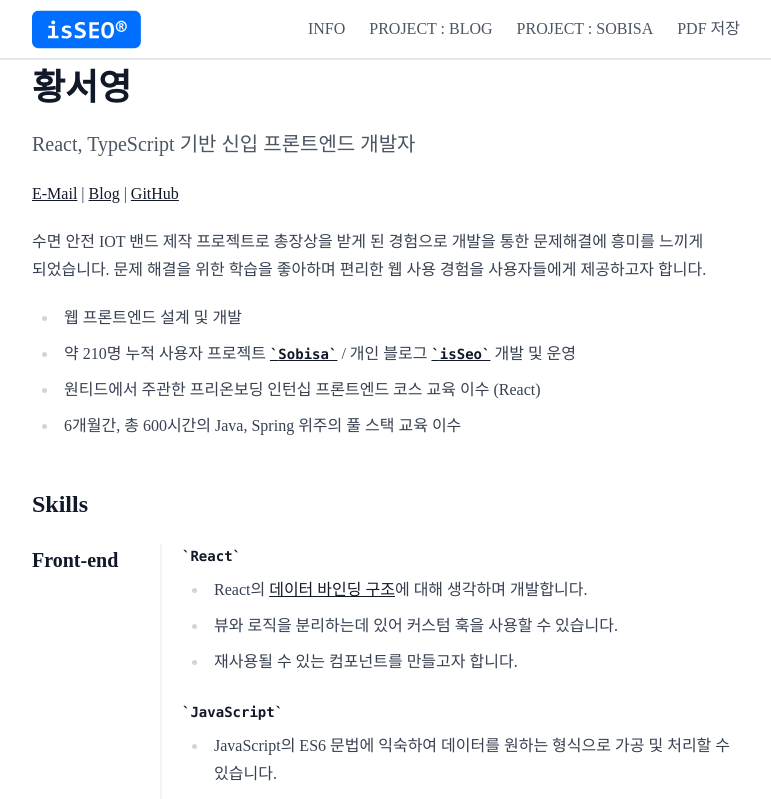
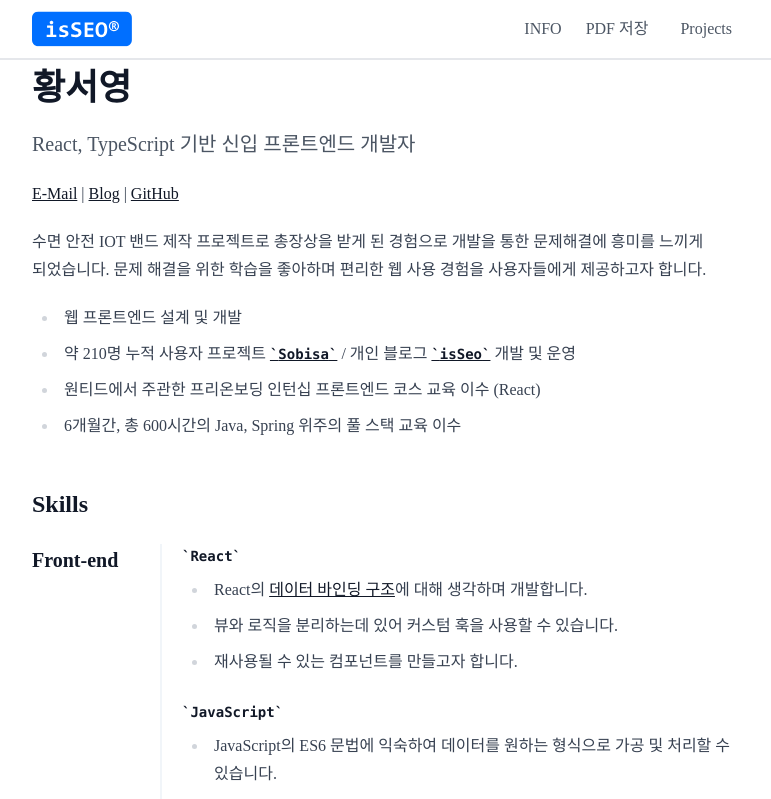
Before and after one commit to Seo0H/seo-portfolio, a React (Vite) app: page /info in a window 1280 px wide. Shown: the top 799 px of the page, without its empty margins (248-1019 px from the left). Built offline with nearby package versions, Linux system fonts and the light colour scheme; a web font is replaced by a local one.

Commit message:
[SP-29] ✨ Add. Project dropdown 구현 및 헤더 추가

```diff
--- /dev/null
+++ b/src/components/dropdown/project/index.ts
@@ -0,0 +1 @@
+export { ProjectDropdown } from './project-dropdown';
--- /dev/null
+++ b/src/components/dropdown/project/project-dropdown.tsx
@@ -0,0 +1,42 @@
+import { useId } from 'react';
+
+import { useNavigate, useParams } from 'react-router-dom';
+
+import { Dropdown } from '@/components/common/form/dropdown';
+import { projectKeys } from '@/pages/project';
+import { buttons } from '@/styles/buttons';
+import { cn } from '@/utils/cn';
+
+export const ProjectDropdown = ({ className }: { className?: string }) => {
+  const uniqId = useId();
+  const { id } = useParams();
+  const navigator = useNavigate();
+
+  return (
+    <Dropdown
+      value={id}
+      className={cn('rounded-md border-gray-100', className)}
+      onChange={(e) => navigator(`/project/${e}`)}
+    >
+      <Dropdown.Trigger
+        className={cn(buttons.default, 'px-5')}
+        openStyle='shadow-md w-full rounded-b-none bg-white'
+      >
+        Projects
+      </Dropdown.Trigger>
+
+      <Dropdown.List className='left-0 overflow-hidden rounded-b-md shadow-md '>
+        {projectKeys.map((key) => (
+          <Dropdown.Item
+            key={`${uniqId}-${key}`}
+            value={key}
+            className={cn(buttons.default, `inline-block rounded-none bg-white backdrop-blur-md`)}
+            checkedStyle='bg-slate-100 text-gray-600'
+          >
+            {key.toUpperCase()}
+          </Dropdown.Item>
+        ))}
+      </Dropdown.List>
+    </Dropdown>
+  );
+};
--- a/src/components/header/index.tsx
+++ b/src/components/header/index.tsx
@@ -1,41 +1,38 @@
-import { ComponentProps, useId } from 'react';
+import { ComponentProps } from 'react';
 
-import { Link as RouterLink, useNavigate } from 'react-router-dom';
+import { Link, useNavigate } from 'react-router-dom';
 
 import { Logo } from '@/asset/logo/isSeo';
-import { projectKeys } from '@/pages/project';
+import { ProjectDropdown } from '@/components/dropdown/project';
 import { buttons } from '@/styles/buttons';
 import { cn } from '@/utils/cn';
 
 export const Header = ({ className }: Pick<ComponentProps<'div'>, 'className'>) => {
-  const uniqId = useId();
   const navigator = useNavigate();
 
   return (
     <div className={cn('fixed z-10 h-header w-full', 'print:hidden', className)}>
-      <div className='mx-auto flex h-full w-full max-w-global-inner-width items-center justify-between gap-2 border-b-2 border-solid  bg-white bg-opacity-[0.8] px-4 bg-blend-overlay backdrop-blur-sm md:px-10'>
-        <Logo className='size-20 cursor-pointer md:size-auto' onClick={() => navigator('/info')} />
+      <div className='mx-auto flex h-full w-full max-w-global-inner-width items-center justify-between gap-2 border-b-2 border-solid bg-white bg-opacity-[0.8] px-4 bg-blend-overlay backdrop-blur-sm md:px-10'>
+        <Logo
+          width='min(20%, 100px)'
+          height='100%'
+          className='cursor-pointer'
+          onClick={() => navigator('/info')}
+        />
 
-        <div className='hidden md:block'>
-          <Link to='/info'>INFO</Link>
-
-          {/* TODO: 드롭다운으로 변경 */}
-          {projectKeys.map((key) => (
-            <Link to={`/project/${key}`} key={`${key}-${uniqId}`}>
-              PROJECT : {key.toUpperCase()}
-            </Link>
-          ))}
-          <button className={buttons.default} onClick={window.print}>
+        <div className='flex'>
+          <Link to='/info' className={cn(buttons.default, 'hidden md:block')}>
+            INFO
+          </Link>
+          <button className={cn(buttons.default, 'hidden md:block')} onClick={window.print}>
             PDF 저장
           </button>
+
+          <ProjectDropdown />
+
+          <button className={cn(buttons.default, 'block md:hidden')}>햄버거</button>
         </div>
-
-        <button className={cn(buttons.default, 'block md:hidden')}>햄버거</button>
       </div>
     </div>
   );
 };
-
-const Link = (props: ComponentProps<typeof RouterLink>) => (
-  <RouterLink className={buttons.default} {...props} />
-);
```
